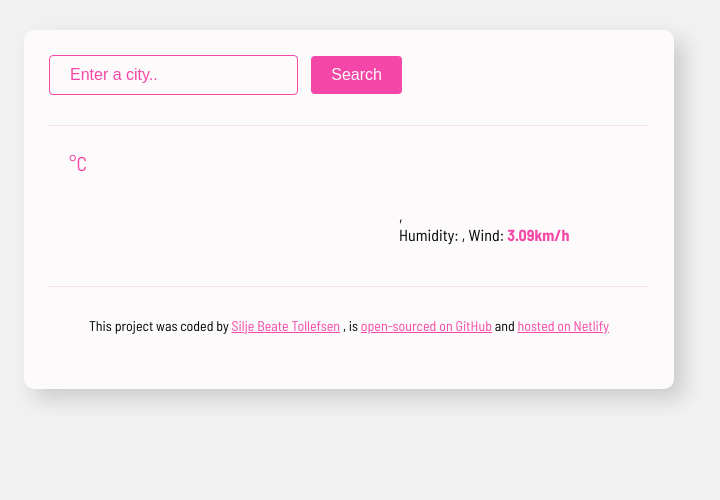
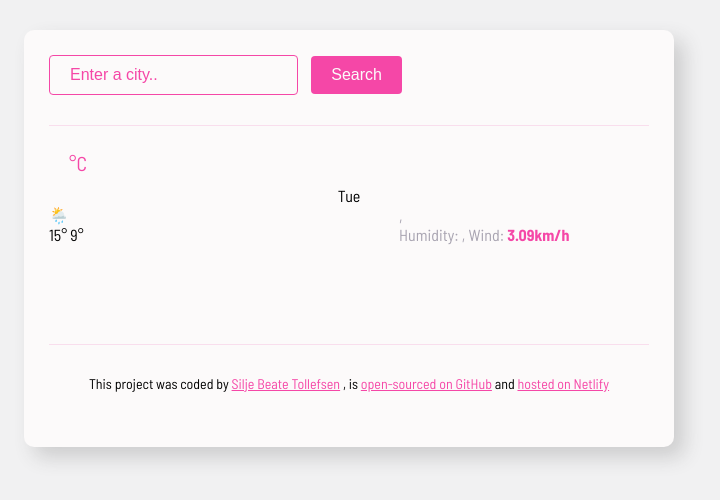
Before and after one commit to SiljeT81/weather-forecast-project, a plain HTML site: page index.html in a window 1280 px wide. Shown: the whole page, without its empty margins (291-1011 px from the left). Drawn offline with nearby package versions, Linux system fonts and the light colour scheme; no server answers; a web font is replaced by a local one.

Commit message:
Changed color on weather-details class

```diff
--- a/index.html
+++ b/index.html
@@ -32,15 +32,22 @@
           <div class="weather-app-main">
             <h1 class="weather-app-city" id="city"></h1>
             <div class="weather-temperature">
-              <div id = "icon">
-              </div>
+              <div id="icon"></div>
               <div class="degrees" id="temperatureNow"></div>
               <div class="unit">°C</div>
             </div>
           </div>
           <div class="weather-details">
             <span id="time"></span>, <span id="description"></span> <br />
-            Humidity: <strong id = "humidity"></strong>, Wind: <strong id="wind-speed">3.09km/h</strong>
+            Humidity: <strong id="humidity"></strong>, Wind:
+            <strong id="wind-speed">3.09km/h</strong>
+          </div>
+        </div>
+        <div class="weather-forecast">
+          <div class="weather-forecast-day">
+            <div class="weather-forecast-date">Tue</div>
+            <div class="weather-forecast-icon">🌦️</div>
+            <div class="weather-forecast-temperatures">15° 9°</div>
           </div>
         </div>
       </main>
--- a/src/styles.css
+++ b/src/styles.css
@@ -11,7 +11,6 @@ body {
   border-radius: 10px;
   box-shadow: 10px 10px 20px rgba(59, 58, 58, 0.2);
 }
-
 
 .search-form-input {
   background-color: #fcfafa;
@@ -44,7 +43,7 @@ header {
   color: #f547a7;
   margin: 20px 0;
   font-size: 50px;
-  font-weight:500;
+  font-weight: 500;
   line-height: 22px;
 }
 
@@ -57,6 +56,7 @@ main {
 }
 
 .weather-details {
+  color: rgba(39, 33, 66, 0.4);
   position: fixed;
   margin: 20px 0 0 350px;
 }
@@ -89,6 +89,10 @@ main {
   margin: 5px 0;
 }
 
+.weather-forecast-date {
+  text-align: center;
+}
+
 a {
   color: #f547a7;
 }
```
